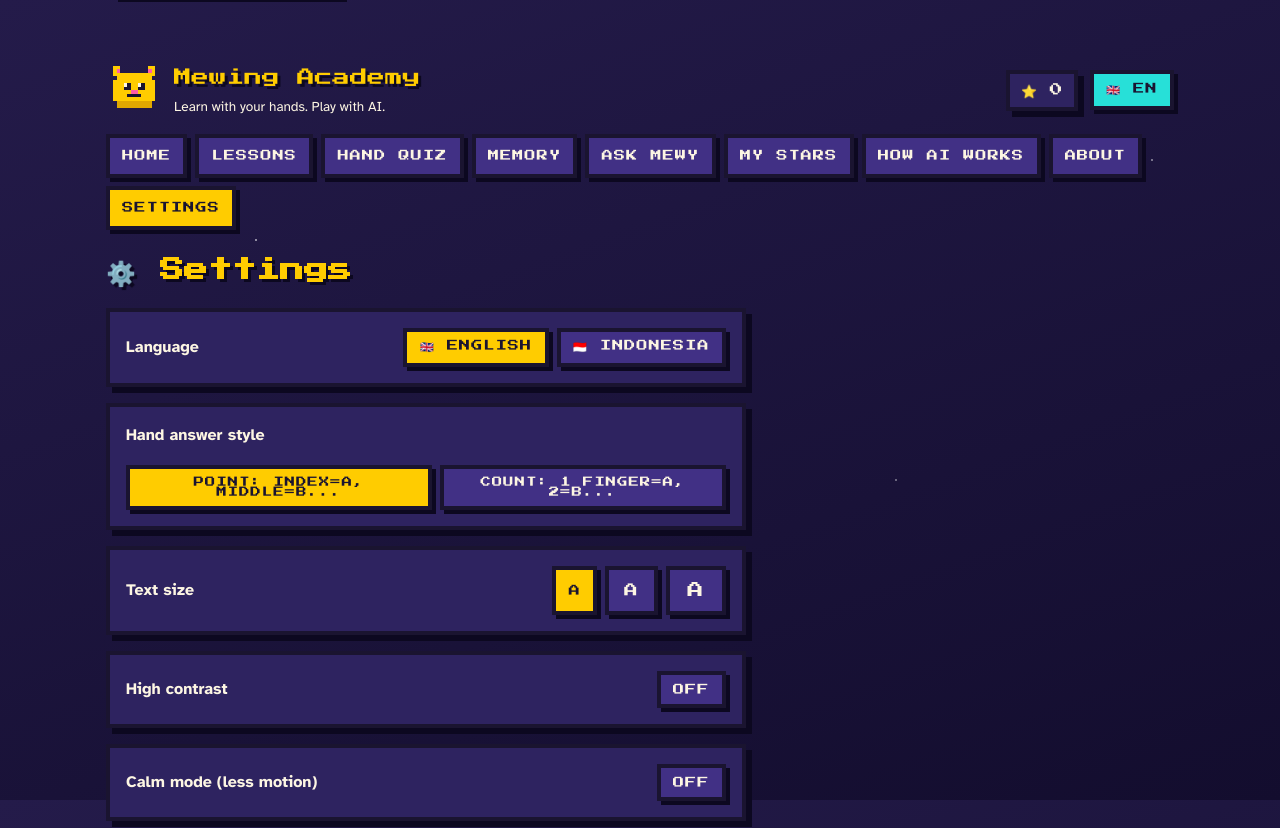
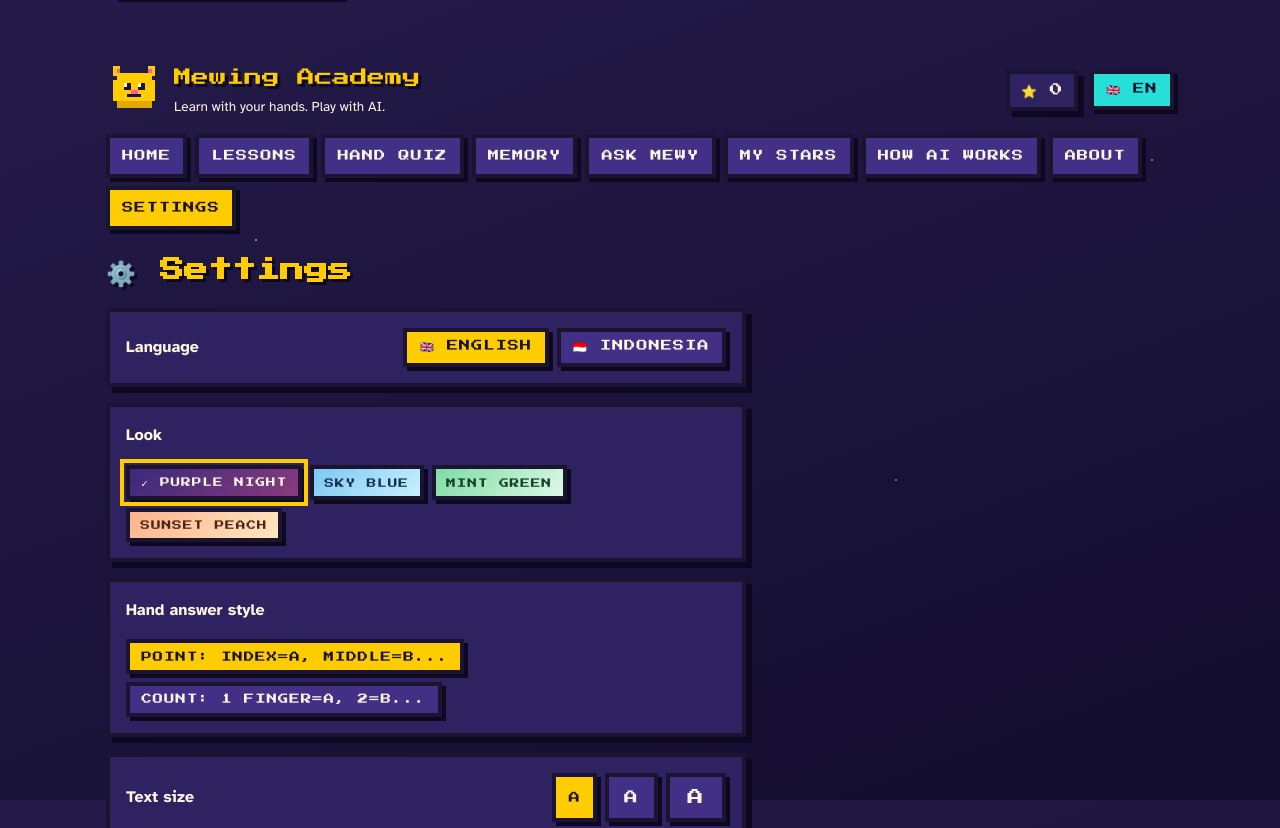
Before and after one commit to stevenwidinata-sys/Mewing-Academy, a React (Vite) app in the folder frontend/: page /#/settings in a window 1280 px wide. Shown: the top 828 px of the page. Built offline with nearby package versions, Linux system fonts and the light colour scheme.

Commit message:
feat: [1] background themes (purple, sky blue, mint green, sunset peach)

```diff
--- a/frontend/src/components/Layout.tsx
+++ b/frontend/src/components/Layout.tsx
@@ -27,7 +27,7 @@ export function Layout() {
         <NavLink to="/" style={{ display: 'flex', alignItems: 'center', gap: '0.75rem', textDecoration: 'none' }}>
           <Mewy size={56} />
           <span>
-            <span style={{ fontFamily: 'var(--font-pixel)', color: 'var(--accent)', fontSize: '1.1rem', display: 'block', textShadow: '3px 3px 0 var(--shadow)' }}>
+            <span style={{ fontFamily: 'var(--font-pixel)', color: 'var(--accent)', fontSize: '1.1rem', display: 'block', textShadow: 'var(--heading-shadow)' }}>
               {tr('appName')}
             </span>
             <span style={{ fontFamily: 'var(--font-read)', fontSize: '0.85rem', color: 'var(--white)' }}>{tr('tagline')}</span>
--- a/frontend/src/index.css
+++ b/frontend/src/index.css
@@ -35,6 +35,49 @@
   --grad-sun: linear-gradient(135deg, #ffcc00 0%, #ff8a1f 100%);
   --panel-glow: linear-gradient(160deg, #352a72 0%, #2a2057 100%);
   --glow-cyan: 0 0 0 rgba(0, 0, 0, 0);
+  --heading-shadow: 3px 3px 0 #0c0820;
+}
+
+/* ---- Background themes. Light themes flip text to dark for readability.
+   (--white is the "foreground text" token used across the app.) ---- */
+:root[data-theme='sky'] {
+  --bg: #cfeeff;
+  --bg-2: #a8dcf7;
+  --panel: #ffffff;
+  --panel-light: #e3f4ff;
+  --panel-glow: linear-gradient(160deg, #ffffff 0%, #e6f5ff 100%);
+  --grad-hero: linear-gradient(120deg, #7cc8f2 0%, #a7e0ff 50%, #c9f0ff 100%);
+  --text: #14304d;
+  --white: #14304d;
+  --accent: #0d5ea8;
+  --shadow: #2a5a80;
+  --heading-shadow: 2px 2px 0 rgba(255, 255, 255, 0.9);
+}
+:root[data-theme='mint'] {
+  --bg: #d6f5e3;
+  --bg-2: #b4ebcc;
+  --panel: #ffffff;
+  --panel-light: #e5f8ec;
+  --panel-glow: linear-gradient(160deg, #ffffff 0%, #e9faf0 100%);
+  --grad-hero: linear-gradient(120deg, #7fdca4 0%, #b5efc8 50%, #dcf9e6 100%);
+  --text: #13402a;
+  --white: #13402a;
+  --accent: #1b7a45;
+  --shadow: #2e6b4a;
+  --heading-shadow: 2px 2px 0 rgba(255, 255, 255, 0.9);
+}
+:root[data-theme='sunset'] {
+  --bg: #ffe3d1;
+  --bg-2: #ffcdb0;
+  --panel: #fff8f2;
+  --panel-light: #ffeadc;
+  --panel-glow: linear-gradient(160deg, #ffffff 0%, #fff0e6 100%);
+  --grad-hero: linear-gradient(120deg, #ffb38a 0%, #ffcf9e 50%, #ffe7c2 100%);
+  --text: #4a2318;
+  --white: #4a2318;
+  --accent: #c2410c;
+  --shadow: #8a3b1f;
+  --heading-shadow: 2px 2px 0 rgba(255, 255, 255, 0.9);
 }
 
 /* ---- Accessibility: easy-to-read font swaps pixel font everywhere ---- */
@@ -58,6 +101,7 @@
   --accent: #ffe600;
   --focus: #ffffff;
   --white: #ffffff;
+  --heading-shadow: 3px 3px 0 #333333;
 }
 
 /* Reduced / calm motion */
@@ -113,7 +157,7 @@ h3 {
   font-family: var(--font-pixel);
   line-height: 1.4;
   color: var(--accent);
-  text-shadow: 3px 3px 0 var(--shadow);
+  text-shadow: var(--heading-shadow);
 }
 :root[data-font='readable'] h1,
 :root[data-font='readable'] h2,
@@ -204,7 +248,7 @@ select {
   font-size: 1rem;
   padding: 0.6em;
   border: 3px solid var(--ink);
-  background: var(--white);
+  background: #ffffff;
   color: var(--ink);
 }
 
--- a/frontend/src/pages/SettingsPage.tsx
+++ b/frontend/src/pages/SettingsPage.tsx
@@ -1,12 +1,19 @@
 import type { ReactNode } from 'react';
 import type { Lang } from '../../../shared/types';
-import { useSettings, type FingerMode, type TextSize } from '../state/settings';
+import { useSettings, type FingerMode, type TextSize, type ThemeId } from '../state/settings';
+
+const THEMES: { id: ThemeId; name: { en: string; id: string }; swatch: string; ink: string }[] = [
+  { id: 'purple', name: { en: 'Purple Night', id: 'Malam Ungu' }, swatch: 'linear-gradient(135deg,#3a2a7a,#883a7e)', ink: '#fdf6e3' },
+  { id: 'sky', name: { en: 'Sky Blue', id: 'Langit Biru' }, swatch: 'linear-gradient(135deg,#7cc8f2,#c9f0ff)', ink: '#14304d' },
+  { id: 'mint', name: { en: 'Mint Green', id: 'Hijau Mint' }, swatch: 'linear-gradient(135deg,#7fdca4,#dcf9e6)', ink: '#13402a' },
+  { id: 'sunset', name: { en: 'Sunset Peach', id: 'Senja Persik' }, swatch: 'linear-gradient(135deg,#ffb38a,#ffe7c2)', ink: '#4a2318' },
+];
 
 function Row({ label, children }: { label: string; children: ReactNode }) {
   return (
     <div className="pixel-panel" style={{ display: 'flex', justifyContent: 'space-between', alignItems: 'center', gap: '1rem', flexWrap: 'wrap' }}>
       <span style={{ fontFamily: 'var(--font-read)', fontWeight: 700 }}>{label}</span>
-      <div style={{ display: 'flex', gap: '0.5rem' }}>{children}</div>
+      <div style={{ display: 'flex', gap: '0.5rem', flexWrap: 'wrap' }}>{children}</div>
     </div>
   );
 }
@@ -32,6 +39,25 @@ export function SettingsPage() {
               {l === 'en' ? '🇬🇧 English' : '🇮🇩 Indonesia'}
             </button>
           ))}
+        </Row>
+
+        <Row label={tr('settingsTheme')}>
+          {THEMES.map((th) => {
+            const active = settings.theme === th.id;
+            return (
+              <button
+                key={th.id}
+                type="button"
+                className="btn"
+                aria-pressed={active}
+                onClick={() => set('theme', th.id)}
+                style={{ background: th.swatch, color: th.ink, fontSize: '0.6rem', outline: active ? '4px solid var(--accent)' : undefined, outlineOffset: 2 }}
+              >
+                {active ? '✓ ' : ''}
+                {th.name[settings.lang]}
+              </button>
+            );
+          })}
         </Row>
 
         <Row label={tr('settingsFingerMode')}>
--- a/frontend/src/state/settings.tsx
+++ b/frontend/src/state/settings.tsx
@@ -2,12 +2,13 @@ import { createContext, useCallback, useContext, useEffect, useMemo, useState, t
 import type { Lang } from '../../../shared/types';
 import { t, type StringKey } from '../i18n/strings';
 
-export type Theme = 'arcade';
+export type ThemeId = 'purple' | 'sky' | 'mint' | 'sunset';
 export type FingerMode = 'point' | 'count';
 export type TextSize = 'normal' | 'large' | 'xlarge';
 
 export interface Settings {
   lang: Lang;
+  theme: ThemeId;
   highContrast: boolean;
   reduceMotion: boolean;
   readableFont: boolean;
@@ -18,6 +19,7 @@ export interface Settings {
 
 const DEFAULTS: Settings = {
   lang: 'en',
+  theme: 'purple',
   highContrast: false,
   reduceMotion: false,
   readableFont: false,
@@ -59,6 +61,7 @@ export function SettingsProvider({ children }: { children: ReactNode }) {
     localStorage.setItem(KEY, JSON.stringify(settings));
     const root = document.documentElement;
     root.lang = settings.lang;
+    root.dataset.theme = settings.theme;
     root.dataset.contrast = settings.highContrast ? 'high' : 'normal';
     root.dataset.motion = settings.reduceMotion ? 'reduced' : 'full';
     root.dataset.font = settings.readableFont ? 'readable' : 'pixel';
```
Also changed, not shown: 1 other file (tests, documents, lock files or other folders).
